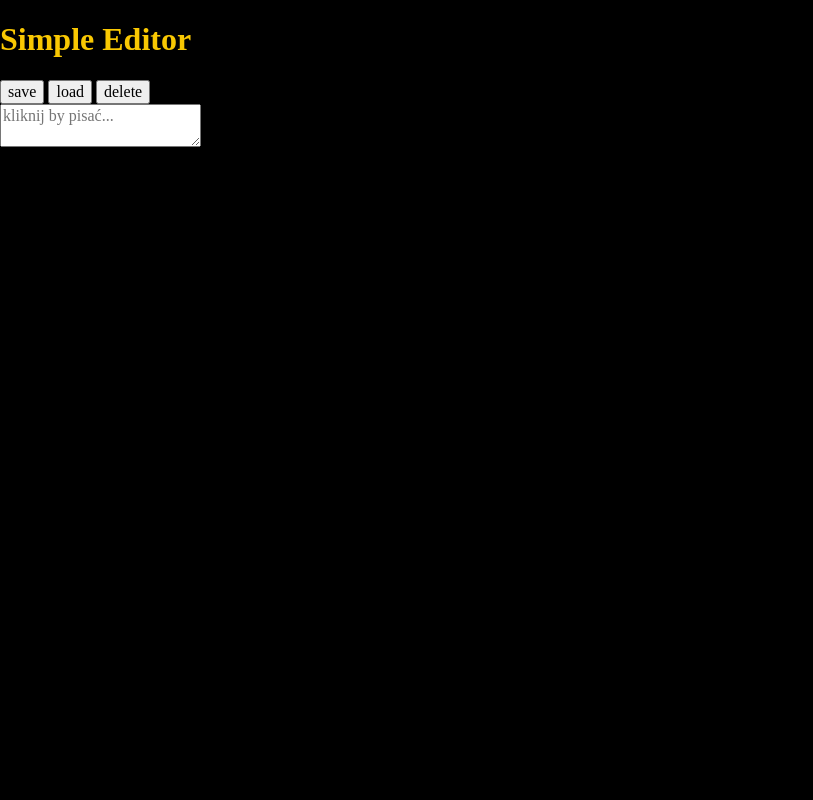
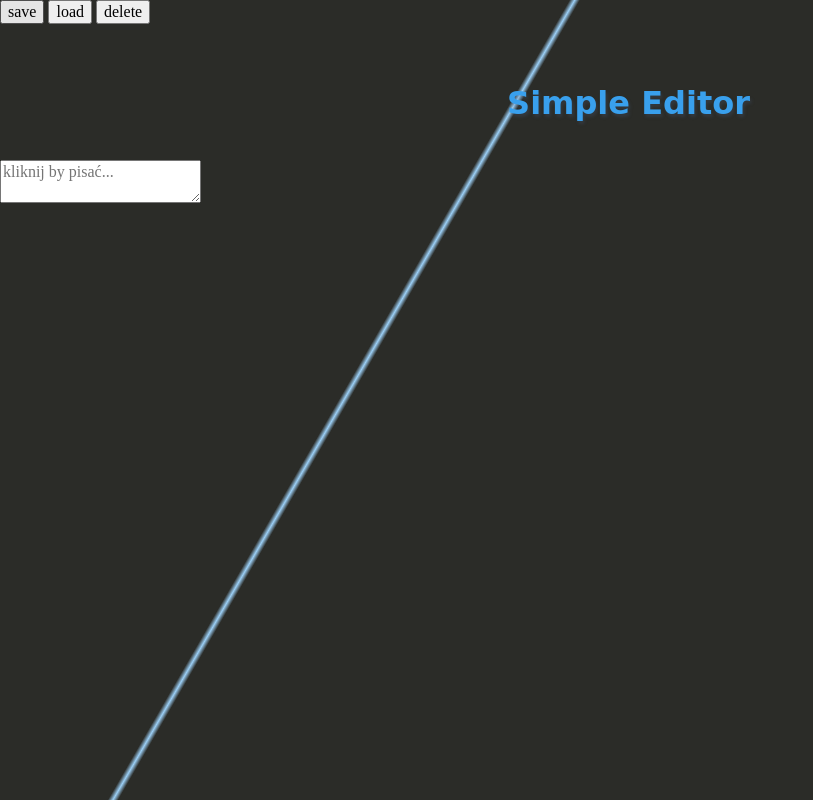
Before and after one commit to mankom/simple-editor, a website: page src/content/index.html in a window 1280 px wide. Shown: the whole page, without its empty margins (0-813 px from the left). Drawn offline with nearby package versions, Linux system fonts and the light colour scheme; files that its build step writes are made by us from their sources; a web font is replaced by a local one.

Commit message:
feat: set header__title

```diff
--- a/src/content/index.html
+++ b/src/content/index.html
@@ -7,30 +7,35 @@
   <meta http-equiv="X-UA-Compatible" content="ie=edge" />
   <title>Simple Editor</title>
   <link rel="stylesheet" href="css/main.css" />
+  <link href="https://fonts.googleapis.com/css?family=Geostar+Fill&display=swap" rel="stylesheet">
 </head>
 
 <body>
-  <header>
-    <h1 class="title">
+  <header class="header">
+    <h1 class="header__title">
       Simple Editor
     </h1>
+
     <nav class="navigation">
-      <button class="navigation">
+      <button class="navigation__button">
         save
       </button>
-      <button class="navigation">
+
+      <button class="navigation__button">
         load
       </button>
-      <button class="navigation">
+
+      <button class="navigation__button">
         delete
       </button>
     </nav>
-    </header>
-    <main class="editor">
-      <textarea class="editor__text" placeholder="kliknij by pisać..."></textarea>
-    </main>
-    <script src="js/main.js">
-    </script>
+  </header>
+
+  <main class="editor">
+    <textarea class="editor__text" placeholder="kliknij by pisać..."></textarea>
+  </main>
+
+  <script src="js/main.js"></script>
 </body>
 
 </html>
--- a/src/scss/_variables.scss
+++ b/src/scss/_variables.scss
@@ -1,2 +1,5 @@
-$violet: #000;
-$yellow: #F9C802;
+$black: #131515;
+$grey: #2B2C28;
+$navy-blue: #4C6085;
+$aquamarine: #0FF4C6;
+$blue: #39A0ED;
--- a/src/scss/main.scss
+++ b/src/scss/main.scss
@@ -1,16 +1,45 @@
 @import "_normalize";
 @import "_variables";
 
-
 html {
   box-sizing: border-box;
-}
-
-*, *:before, *:after {
-  box-sizing: inherit;
+  font-size: 1em;
+  height: auto;
+  min-height: 100%;
 }
 
 body {
-  color: $yellow;
-  background: $violet;
+  //background: rgb(255,255,255);
+  //background: linear-gradient(123deg,$grey 32.9%, rgba(255,255,255,0.2) 33%, $grey 33.5%);
+  background: rgb(43, 44, 40);
+  background: linear-gradient(
+    120deg,
+    rgba(43, 44, 40, 1) 0%,
+    rgba(43, 44, 40, 1) 32.7%,
+    rgba(57,160,237, 0.5) 33%,
+    rgba(43, 44, 40, 1) 33.3%,
+    rgba(43, 44, 40, 1) 100%
+  );
+  height: auto;
+  width: auto;
+  min-width: 100%;
+  min-height: 100%;
 }
+
+.header{
+  display: grid;
+  grid-template-columns: 6fr 24 fr 6fr;
+  grid-template-rows: 4em 2em 2em 2em auto;
+  &__title{
+    color: $blue;
+    font-family: 'Geostar Fill', cursive;
+    font-size: 2rem;
+    grid-column: 2;
+    grid-row: 2;
+    height: 1em;
+    text-align: left;
+    text-shadow: 0.05em 0.1em 0.1em rgba(76, 96, 133, 0.25);
+    top: 64px;
+    width: 416px;
+  }
+}
```
